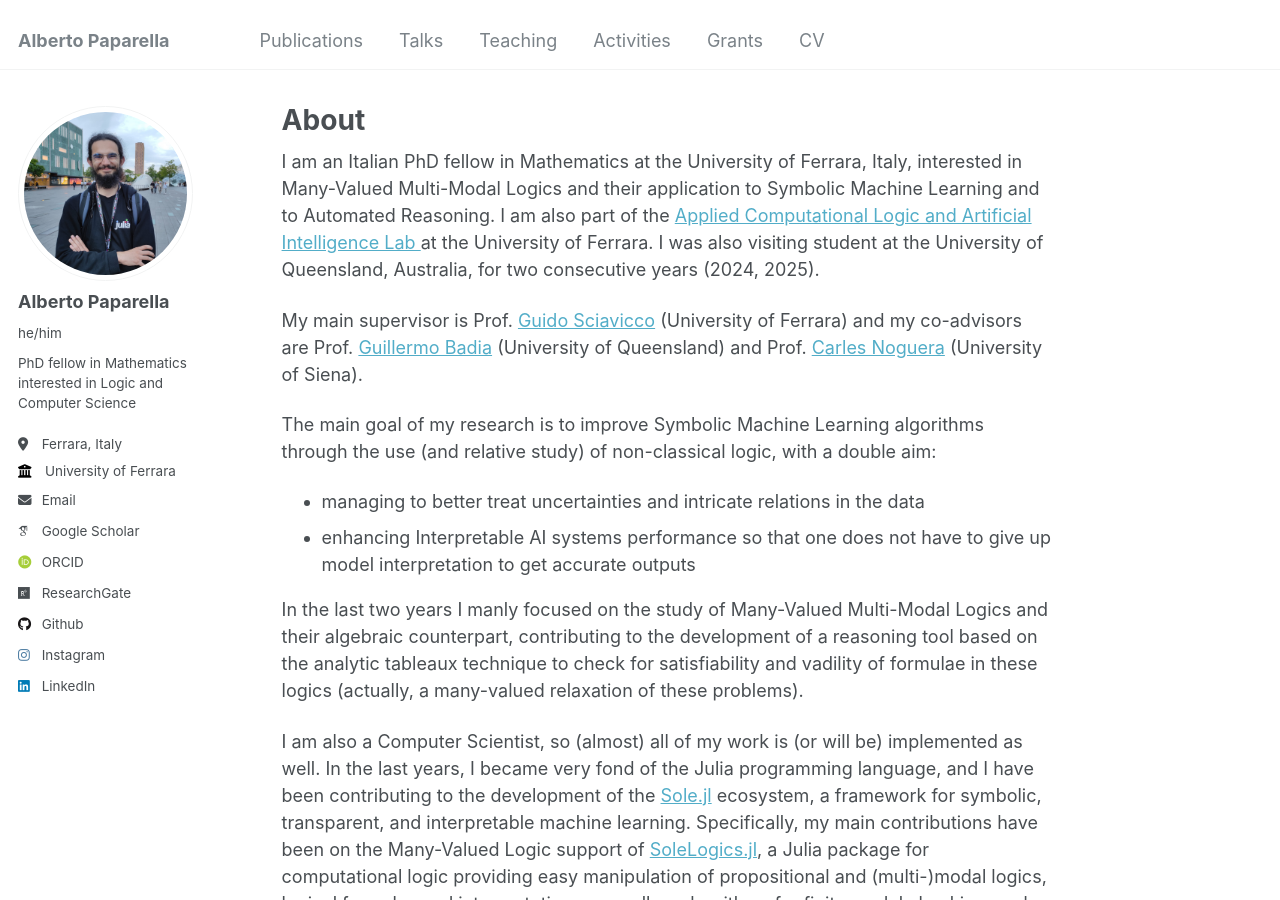
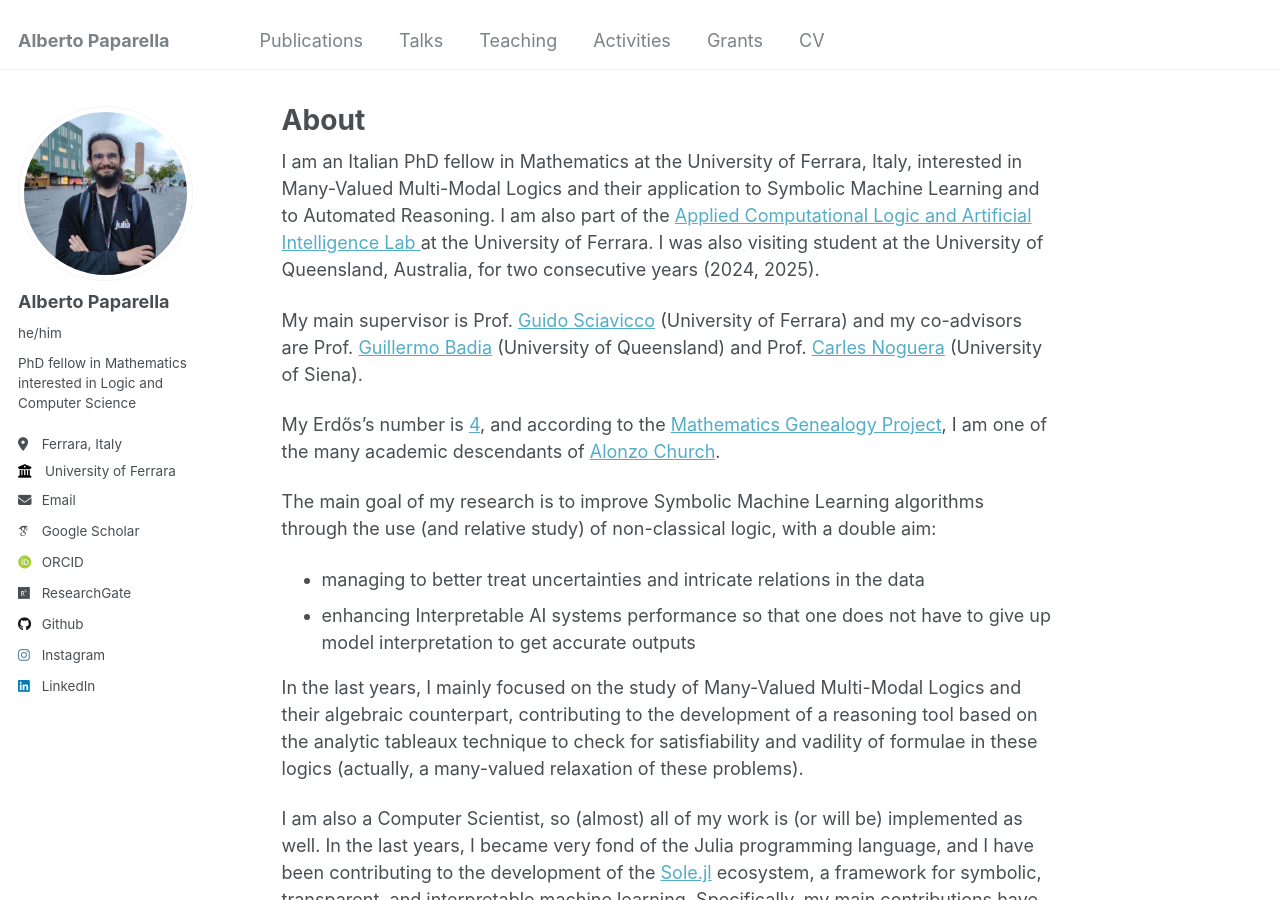
Before and after one commit to alberto-paparella/alberto-paparella.github.io, a Jekyll site: the page built from _pages/about.md, in a window 1280 px wide and 900 px high. Built offline with Jekyll 4.4.1, drawn with Linux system fonts in a browser that asks for light colours; some web fonts are replaced.

Commit message:
Added Erdos number and academic genealogy

```diff
--- a/_pages/about.md
+++ b/_pages/about.md
@@ -26,13 +26,20 @@ My main supervisor is Prof.
 [Carles Noguera](https://sites.google.com/view/carlesnoguera/)
 (University of Siena).
 
+My Erdős's number is
+[4](https://mathscinet.ams.org/mathscinet/freetools/collab-dist?source=1655013&target=189017),
+and according to the
+[Mathematics Genealogy Project](https://www.mathgenealogy.org/index.php),
+I am one of the many academic descendants of
+[Alonzo Church](https://en.wikipedia.org/wiki/Alonzo_Church).
+
 The main goal of my research is to improve Symbolic Machine Learning algorithms
 through the use (and relative study) of non-classical logic, with a double aim:
 * managing to better treat uncertainties and intricate relations in the data
 * enhancing Interpretable AI systems performance so that one does not have to
 give up model interpretation to get accurate outputs
 
-In the last two years I manly focused on the study of Many-Valued Multi-Modal
+In the last years, I mainly focused on the study of Many-Valued Multi-Modal
 Logics and their algebraic counterpart, contributing to the development of a
 reasoning tool based on the analytic tableaux technique to check for
 satisfiability and vadility of formulae in these logics (actually, a many-valued
```
